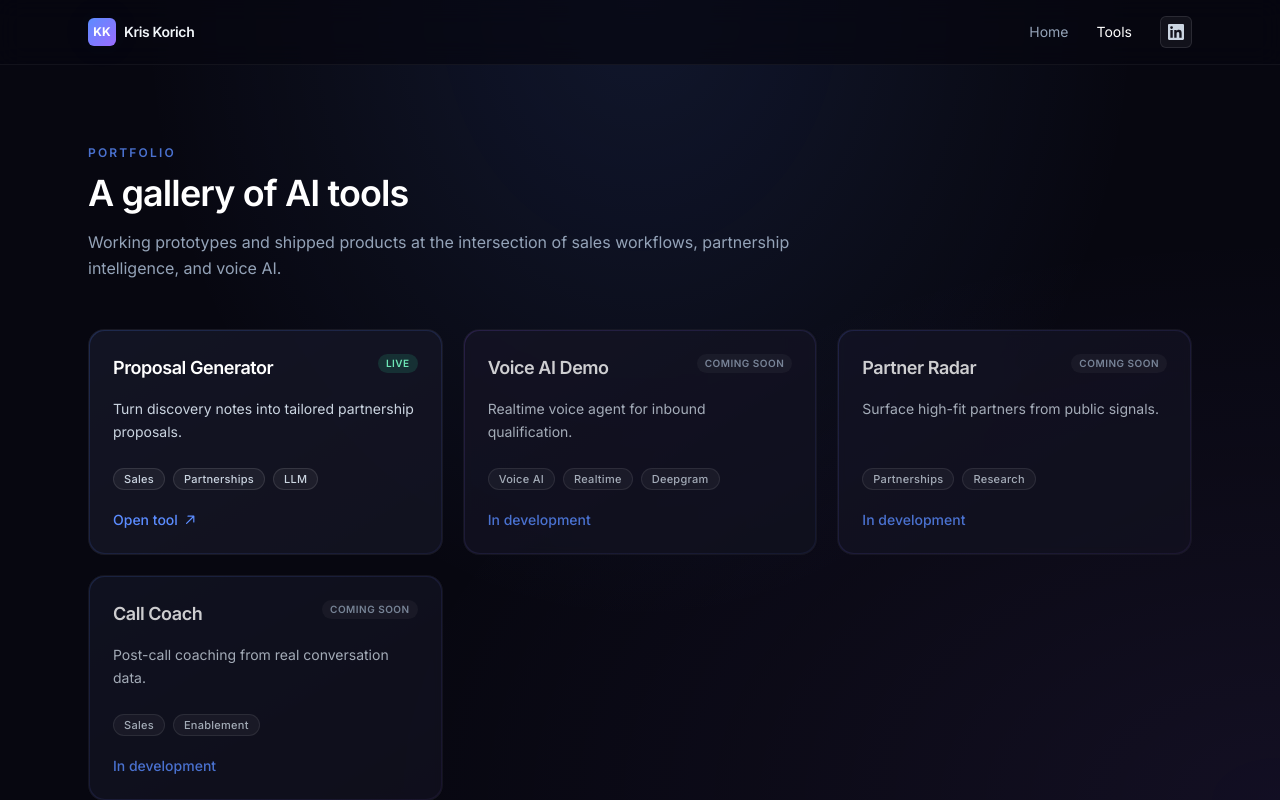
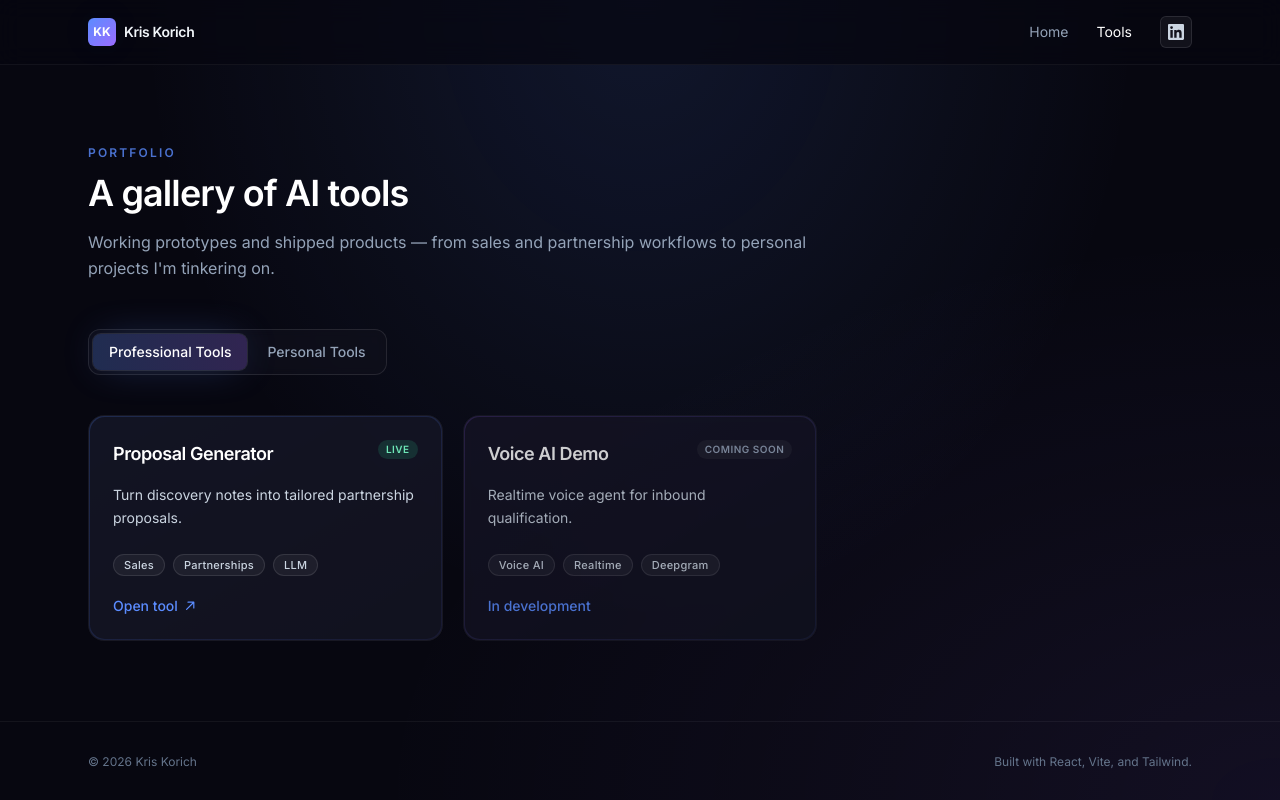
Before and after one commit to kriskorich7-voice-ai/ai-portfolio, a React (Vite) app: page /tools in a window 1280 px wide. Shown: the top 800 px of the page. Built offline with nearby package versions, Linux system fonts and the light colour scheme.

Commit message:
Add Professional/Personal tabs to /tools page
Splits the tool gallery into two tabbed categories backed by a new
category field on each tool entry.

Co-Authored-By: Claude Opus 4.7 (1M context) <noreply@anthropic.com>

```diff
--- a/src/data/tools.js
+++ b/src/data/tools.js
@@ -2,6 +2,7 @@ export const tools = [
   {
     slug: 'proposal-generator',
     name: 'Proposal Generator',
+    category: 'professional',
     tagline: 'Turn discovery notes into tailored partnership proposals.',
     description:
       'An AI assistant that drafts polished partnership and sales proposals from raw discovery notes, CRM context, and a few prompts.',
@@ -13,6 +14,7 @@ export const tools = [
   {
     slug: 'voice-agent',
     name: 'Voice AI Demo',
+    category: 'professional',
     tagline: 'Realtime voice agent for inbound qualification.',
     description:
       'A low-latency voice agent that qualifies inbound leads, books meetings, and hands off cleanly to a human.',
@@ -22,25 +24,44 @@ export const tools = [
     status: 'Coming soon',
   },
   {
-    slug: 'partner-radar',
-    name: 'Partner Radar',
-    tagline: 'Surface high-fit partners from public signals.',
+    slug: 'woodworking-guide-builder',
+    name: 'Woodworking Guide Builder',
+    category: 'personal',
+    tagline: 'Generate step-by-step build plans for shop projects.',
     description:
-      'Scans job posts, hiring patterns, and product launches to surface companies likely to be strong partner candidates.',
-    tags: ['Partnerships', 'Research'],
-    accent: 'from-accent-indigo/40 to-accent-violet/20',
+      'Describe a project and get a tailored cut list, tool plan, and step-by-step build guide tuned to your skill level and shop setup.',
+    tags: ['Maker', 'Planning'],
+    accent: 'from-accent-blue/40 to-accent-violet/20',
     href: '#',
     status: 'Coming soon',
   },
   {
-    slug: 'call-coach',
-    name: 'Call Coach',
-    tagline: 'Post-call coaching from real conversation data.',
+    slug: 'rental-property-assistant',
+    name: 'Rental Property Assistant',
+    category: 'personal',
+    tagline: 'AI co-pilot for managing rental properties.',
     description:
-      'Ingests sales call transcripts and returns specific, evidence-backed coaching notes tied to a rep development plan.',
-    tags: ['Sales', 'Enablement'],
-    accent: 'from-accent-blue/40 to-accent-violet/20',
+      'Drafts tenant communications, summarizes maintenance requests, and flags lease and compliance issues from your inbox and notes.',
+    tags: ['Real Estate', 'Ops'],
+    accent: 'from-accent-indigo/40 to-accent-blue/20',
+    href: '#',
+    status: 'Coming soon',
+  },
+  {
+    slug: 'sports-betting-analyzer',
+    name: 'Sports Betting Analyzer',
+    category: 'personal',
+    tagline: 'Edge detection across odds, lines, and player props.',
+    description:
+      'Pulls live odds and player data, surfaces statistical edges, and explains the reasoning behind each suggested wager.',
+    tags: ['Data', 'Sports'],
+    accent: 'from-accent-violet/40 to-accent-indigo/20',
     href: '#',
     status: 'Coming soon',
   },
 ];
+
+export const toolCategories = [
+  { id: 'professional', label: 'Professional Tools' },
+  { id: 'personal', label: 'Personal Tools' },
+];
--- a/src/pages/Tools.jsx
+++ b/src/pages/Tools.jsx
@@ -1,21 +1,56 @@
+import { useState } from 'react';
 import PageHeader from '../components/PageHeader.jsx';
 import ToolCard from '../components/ToolCard.jsx';
-import { tools } from '../data/tools.js';
+import { tools, toolCategories } from '../data/tools.js';
 
 export default function Tools() {
+  const [activeCategory, setActiveCategory] = useState(toolCategories[0].id);
+  const visibleTools = tools.filter((t) => t.category === activeCategory);
+
   return (
     <section className="container-page py-16 sm:py-20">
       <PageHeader
         eyebrow="Portfolio"
         title="A gallery of AI tools"
-        description="Working prototypes and shipped products at the intersection of sales workflows, partnership intelligence, and voice AI."
+        description="Working prototypes and shipped products — from sales and partnership workflows to personal projects I'm tinkering on."
       />
 
-      <div className="grid grid-cols-1 gap-5 sm:grid-cols-2 lg:grid-cols-3">
-        {tools.map((tool) => (
-          <ToolCard key={tool.slug} tool={tool} />
-        ))}
+      <div
+        role="tablist"
+        aria-label="Tool categories"
+        className="mb-10 inline-flex items-center gap-1 rounded-xl border border-white/10 bg-ink-800/60 p-1 backdrop-blur-sm"
+      >
+        {toolCategories.map((cat) => {
+          const isActive = cat.id === activeCategory;
+          return (
+            <button
+              key={cat.id}
+              role="tab"
+              type="button"
+              aria-selected={isActive}
+              onClick={() => setActiveCategory(cat.id)}
+              className={
+                'rounded-lg px-4 py-2 text-sm font-medium transition ' +
+                (isActive
+                  ? 'bg-gradient-to-r from-accent-blue/25 to-accent-violet/25 text-white shadow-glow ring-1 ring-white/10'
+                  : 'text-slate-400 hover:text-white')
+              }
+            >
+              {cat.label}
+            </button>
+          );
+        })}
       </div>
+
+      {visibleTools.length === 0 ? (
+        <p className="text-sm text-slate-500">No tools in this category yet.</p>
+      ) : (
+        <div className="grid grid-cols-1 gap-5 sm:grid-cols-2 lg:grid-cols-3">
+          {visibleTools.map((tool) => (
+            <ToolCard key={tool.slug} tool={tool} />
+          ))}
+        </div>
+      )}
     </section>
   );
 }
```
